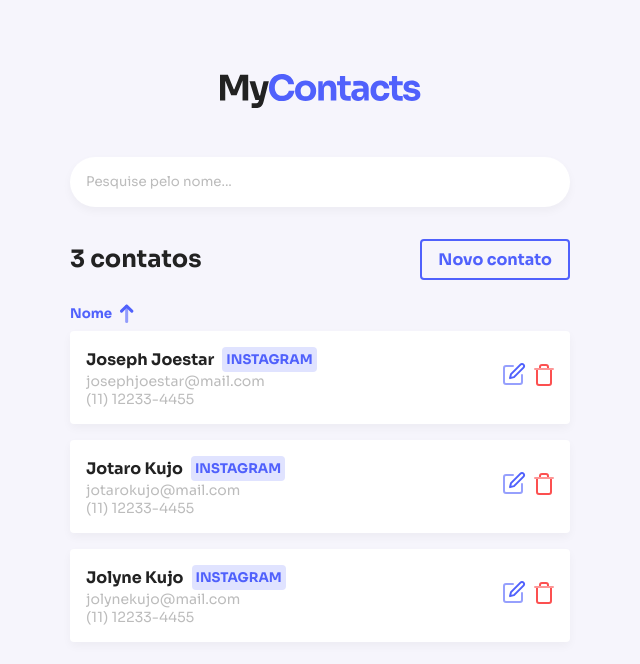
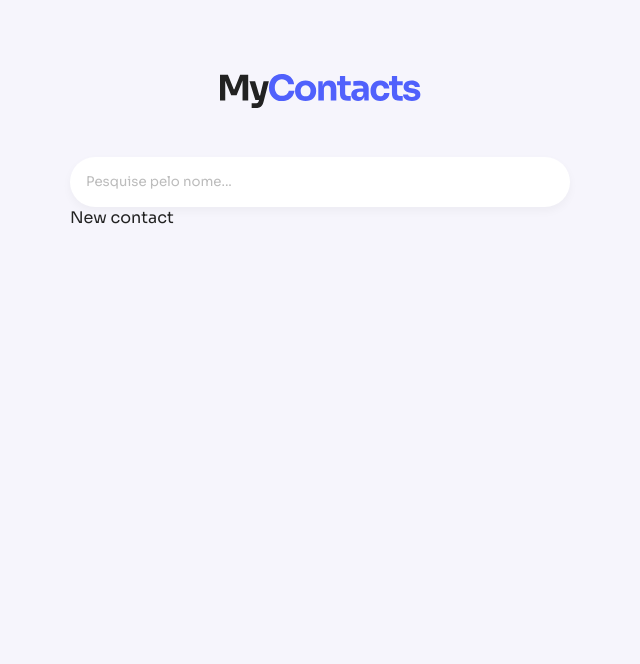
Before and after one commit to tatiane-kelli/mycontacts, a React (Create React App) app in the folder fe/: page /new in a window 1280 px wide. Shown: the top 664 px of the page, without its empty margins (320-960 px from the left). Built offline with nearby package versions, Linux system fonts and the light colour scheme.

Commit message:
feat: routes config

```diff
--- a/fe/package.json
+++ b/fe/package.json
@@ -9,7 +9,7 @@
     "prop-types": "^15.7.2",
     "react": "^17.0.2",
     "react-dom": "^17.0.2",
-    "react-router-dom": "^5.2.0",
+    "react-router-dom": "5.3.0",
     "react-scripts": "4.0.3",
     "styled-components": "^5.3.0",
     "web-vitals": "^1.0.1",
--- /dev/null
+++ b/fe/src/Routes.js
@@ -0,0 +1,15 @@
+import { Switch, Route } from 'react-router-dom';
+
+import Home from './pages/Home';
+import NewContact from './pages/NewContact';
+import EditContact from './pages/EditContact';
+
+export default function Routes() {
+  return (
+    <Switch>
+      <Route path="/" exact component={Home} />
+      <Route path="/new" component={NewContact} />
+      <Route path="/edit:id" component={EditContact} />
+    </Switch>
+  );
+}
--- a/fe/src/components/App/App.js
+++ b/fe/src/components/App/App.js
@@ -1,21 +1,24 @@
 import { ThemeProvider } from 'styled-components';
+import { BrowserRouter } from 'react-router-dom';
 import GlobalStyles from '../../assets/styles/global';
 import defaultTheme from '../../assets/styles/themes/default';
 
 import Header from '../Header';
-import ContactsList from '../ContactsList';
+import Routes from '../../Routes';
 
 import { Container } from './styles';
 
 function App() {
   return (
+    <BrowserRouter>
       <ThemeProvider theme={defaultTheme}>
         <GlobalStyles />
         <Container>
           <Header />
-        <ContactsList />
+          <Routes />
         </Container>
       </ThemeProvider>
+    </BrowserRouter>
   );
 }
 
--- /dev/null
+++ b/fe/src/pages/EditContact/index.js
@@ -0,0 +1,3 @@
+export default function EditContact() {
+  return 'Edit contact';
+}
--- /dev/null
+++ b/fe/src/pages/Home/index.js
@@ -0,0 +1,3 @@
+export default function Home() {
+  return 'Homepage';
+}
--- /dev/null
+++ b/fe/src/pages/NewContact/index.js
@@ -0,0 +1,3 @@
+export default function NewContact() {
+  return 'New contact';
+}
```
Also changed, not shown: 1 other file (tests, documents, lock files or other folders). Lines whose indentation alone changed are shown as unchanged.
